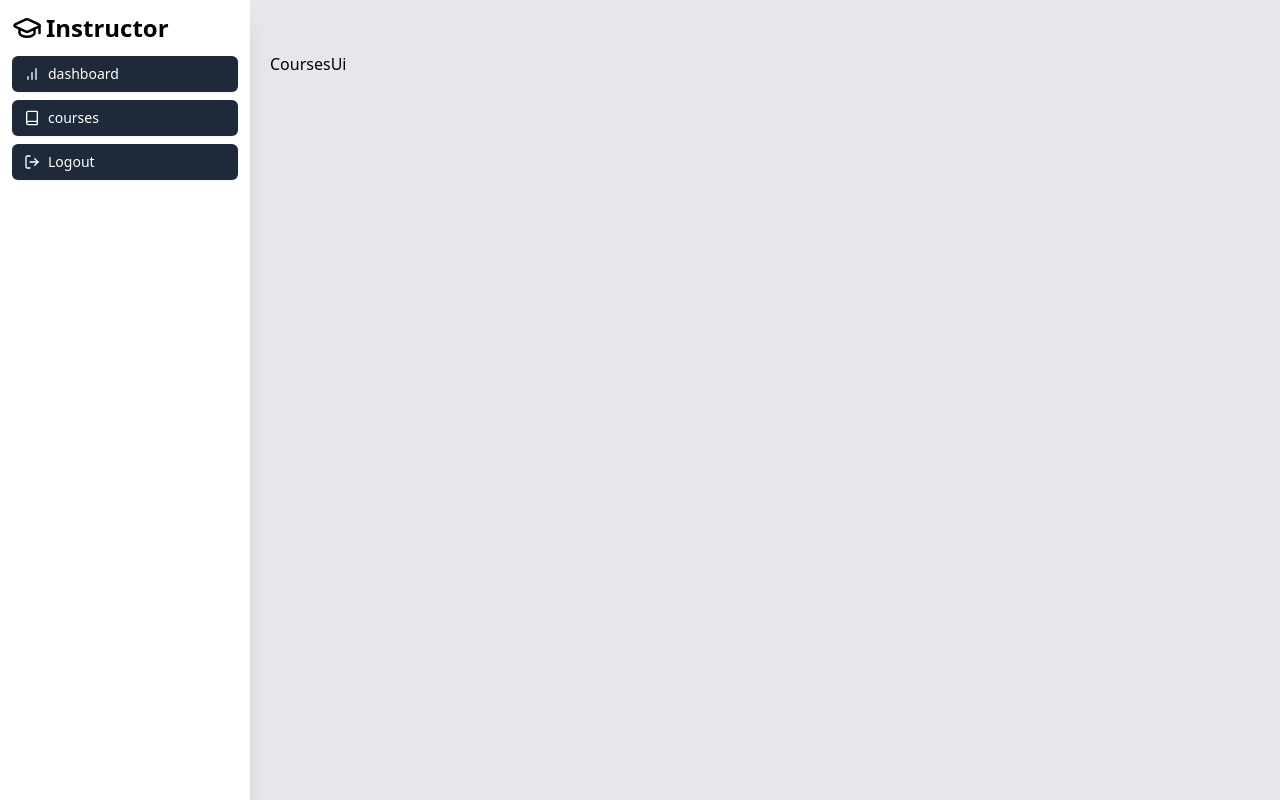
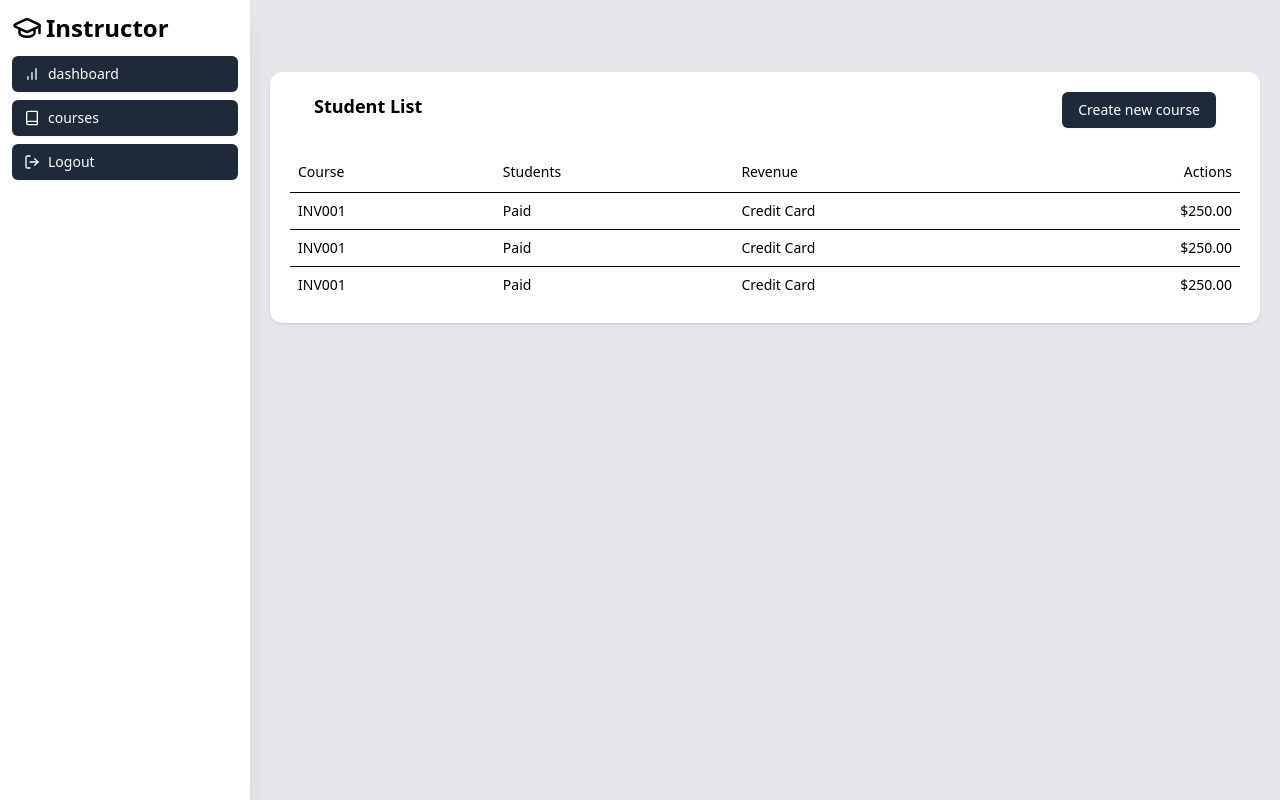
Before and after one commit to MaazTariq007/LMS_MERN_Project, a React (Vite) app in the folder client/: page / in a window 1280 px wide. Both pictures are taken after a click on the button "courses". Built offline with nearby package versions, Linux system fonts and the light colour scheme.

Commit message:
ui updated

```diff
--- a/client/src/components/instructorTabs/CoursesUi.jsx
+++ b/client/src/components/instructorTabs/CoursesUi.jsx
@@ -1,9 +1,71 @@
-import React from 'react'
+import React from "react";
+import {
+  Card,
+  CardContent,
+  CardDescription,
+  CardFooter,
+  CardHeader,
+  CardTitle,
+} from "@/components/ui/card";
+import { Laptop } from "lucide-react";
+import {
+  Table,
+  TableBody,
+  TableCaption,
+  TableCell,
+  TableHead,
+  TableHeader,
+  TableRow,
+} from "@/components/ui/table";
+import { Button } from "../ui/button";
 
 const CoursesUi = () => {
   return (
-    <div>CoursesUi</div>
-  )
-}
+    <>
+      <Card className={"bg-white border-0 mt-5 p-5"}>
+        <CardHeader className={"flex justify-between"}>
+          <p className="text-lg font-semibold">Student List</p>
+          <Button
+            className={
+              "bg-gray-800 text-white flex justify-start cursor-pointer "
+            }
+          >
+            Create new course
+          </Button>
+        </CardHeader>
+        <Table>
+          <TableHeader>
+            <TableRow>
+              <TableHead>Course</TableHead>
+              <TableHead>Students</TableHead>
+              <TableHead>Revenue</TableHead>
+              <TableHead className={"text-right"}>Actions</TableHead>
+            </TableRow>
+          </TableHeader>
+          <TableBody>
+            <TableRow>
+              <TableCell className="font-medium">INV001</TableCell>
+              <TableCell>Paid</TableCell>
+              <TableCell>Credit Card</TableCell>
+              <TableCell className="text-right">$250.00</TableCell>
+            </TableRow>
+            <TableRow>
+              <TableCell className="font-medium">INV001</TableCell>
+              <TableCell>Paid</TableCell>
+              <TableCell>Credit Card</TableCell>
+              <TableCell className="text-right">$250.00</TableCell>
+            </TableRow>
+            <TableRow>
+              <TableCell className="font-medium">INV001</TableCell>
+              <TableCell>Paid</TableCell>
+              <TableCell>Credit Card</TableCell>
+              <TableCell className="text-right">$250.00</TableCell>
+            </TableRow>
+          </TableBody>
+        </Table>
+      </Card>
+    </>
+  );
+};
 
-export default CoursesUi
+export default CoursesUi;
--- a/client/src/components/instructorTabs/DashboardUi.jsx
+++ b/client/src/components/instructorTabs/DashboardUi.jsx
@@ -35,9 +35,9 @@ export const DashboardUi = () => {
         </Card>
       </div>
       <Card className={"bg-white border-0 mt-5 p-5"}>
+        <p className="text-lg font-semibold">Student List</p>
         <Table className={"p-5"}>
           <TableHeader>
-            <h1 className="text-lg font-semibold">Student List</h1>
             <TableRow>
               <TableHead className="w-[100px]">Invoice</TableHead>
               <TableHead>Status</TableHead>
--- a/client/src/pages/instructor/InstructorPage.jsx
+++ b/client/src/pages/instructor/InstructorPage.jsx
@@ -56,7 +56,7 @@ const InstructorPage = () => {
           </nav>
         </aside>
         <main className="flex-1 py-8 overflow-y-auto">
-          <div className="p-5">
+          <div className="p-5 ">
             <Tabs
               defaultValue={activeTab}
               value={activeTab}
```
